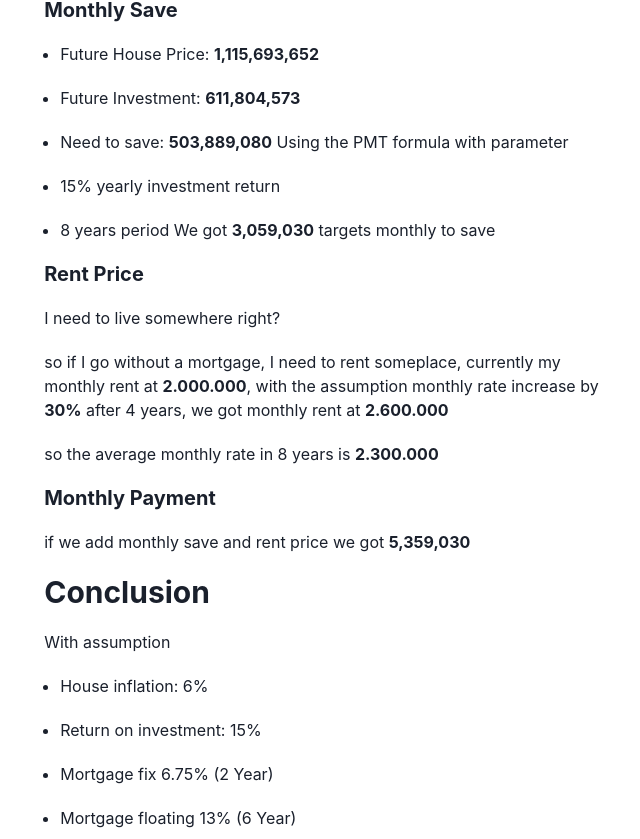
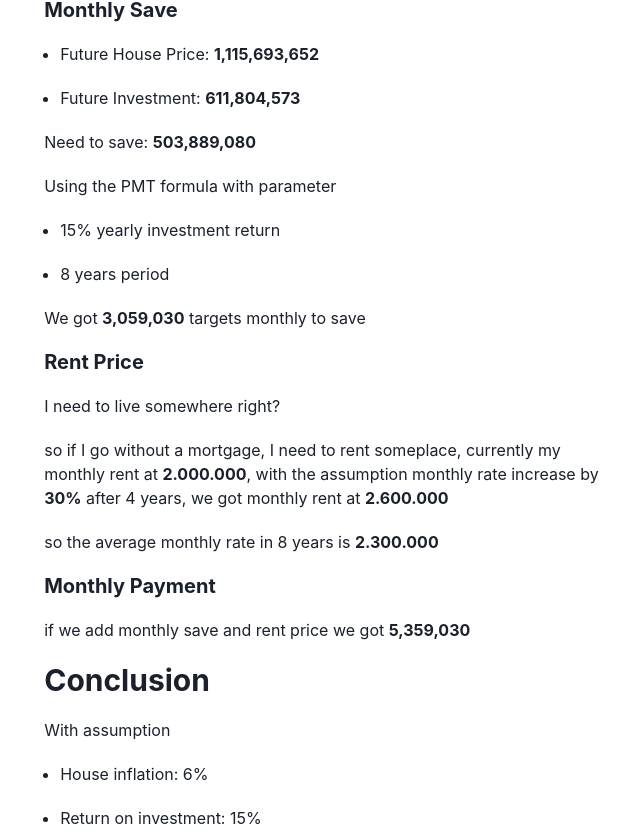
Before and after one commit to faisalburhanudin/faisalburhanudin.com, a Next.js app: page /post/200-million-house in a window 1280 px wide. Shown: the part 1651-2490 px from the top of the page, without its empty margins (309-949 px from the left). Built offline with nearby package versions, Linux system fonts and the light colour scheme.

Commit message:
fix formating

```diff
--- a/pages/post/200-million-house.mdx
+++ b/pages/post/200-million-house.mdx
@@ -44,11 +44,14 @@ With assumption, the housing inflation rate at **6%**, in **8 years** (same with
 
 - Future House Price: **1,115,693,652**
 - Future Investment: **611,804,573**
-- Need to save: **503,889,080**
+
+Need to save: **503,889,080**
+
 Using the PMT formula with parameter
 
 - 15% yearly investment return
 - 8 years period
+
 We got **3,059,030** targets monthly to save
 
 ## Rent Price
```
